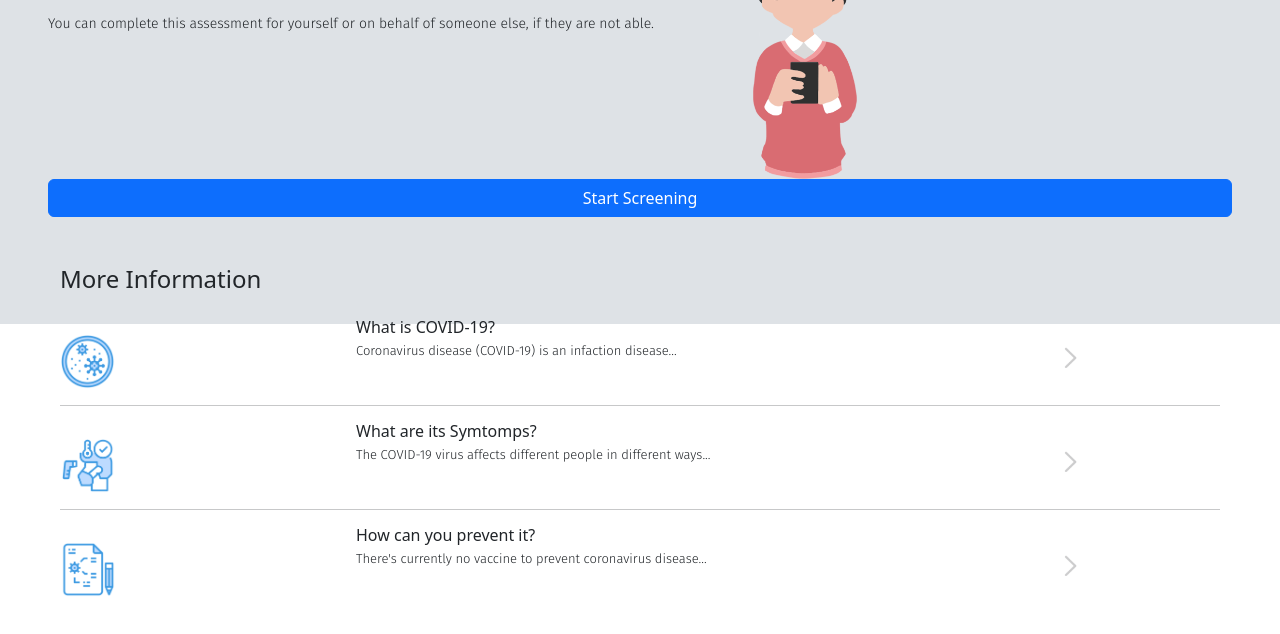
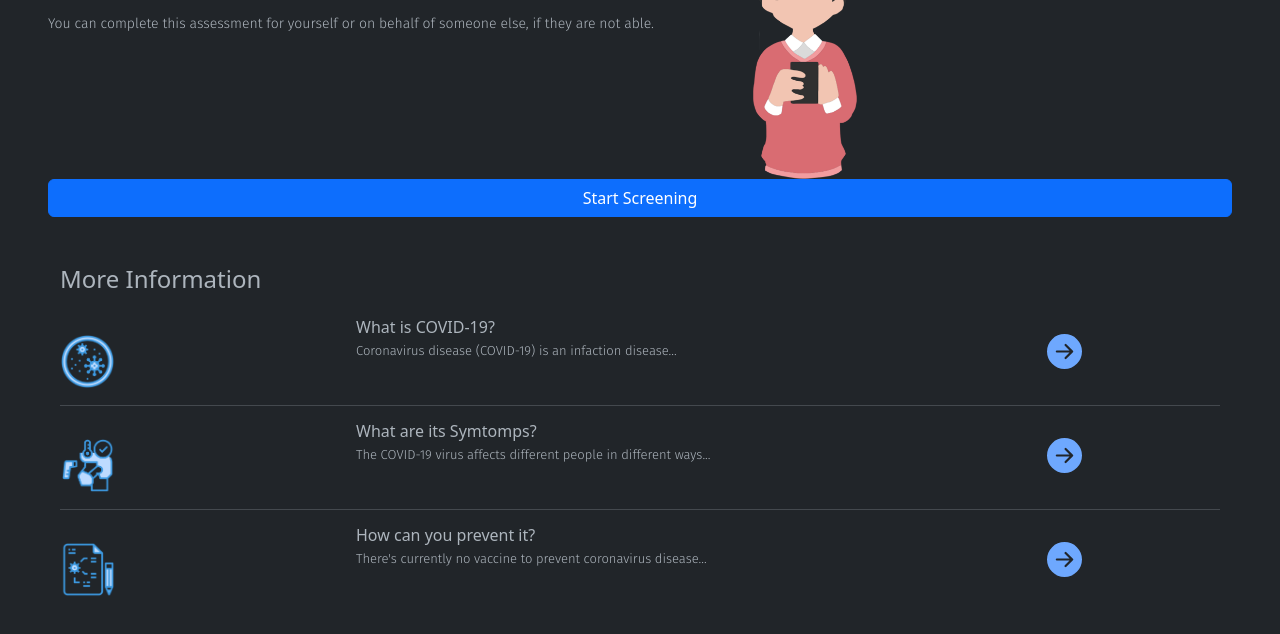
Before and after one commit to itzxajay/Screening-Tool, a plain HTML site: page index.html in a window 1280 px wide. Shown: the part 188-822 px from the top of the page. Drawn offline with nearby package versions, Linux system fonts and the light colour scheme.

Commit message:
Update index.html

```diff
--- a/index.html
+++ b/index.html
@@ -1,5 +1,5 @@
 <!DOCTYPE html>
-<html lang="en">
+<html lang="en" data-bs-theme="dark">
 <head>
     <meta charset="UTF-8">
     <meta name="viewport" content="width=device-width, initial-scale=1.0">
@@ -9,11 +9,6 @@
 <link rel="preconnect" href="https://fonts.gstatic.com" crossorigin>
 <link href="https://fonts.googleapis.com/css2?family=Fira+Sans:wght@300&display=swap" rel="stylesheet">
     <style>
-        .bg-custom-color{
-            background-color: #dee2e6;
-            height: 64vh;
-        }
-
         .first-container-p{
             font-size: 14px;
             font-family: 'Fira Sans', sans-serif;
@@ -26,7 +21,7 @@
     </style>
 </head>
 <body>
-<div class="container-fluid py-4 px-5 bg-custom-color">
+<div class="container-fluid py-4 px-5" >
     <div class="row">
         <div class="col-12">
             <img src="./logo.png" alt="logo" height="50">
@@ -65,7 +60,9 @@
             <p class="second-container-p mb-0">Coronavirus disease (COVID-19) is an infaction disease...</p>
         </div>
         <div class="col-2 mt-3">
-            <a href="./covid-19.html"><img src="./icon-arrow.png" alt="icon-arrow" ></a>
+            <a href="./covid-19.html"><svg xmlns="http://www.w3.org/2000/svg" width="35" height="35" fill="currentColor" class="bi bi-arrow-right-circle-fill" viewBox="0 0 16 16">
+                <path d="M8 0a8 8 0 1 1 0 16A8 8 0 0 1 8 0zM4.5 7.5a.5.5 0 0 0 0 1h5.793l-2.147 2.146a.5.5 0 0 0 .708.708l3-3a.5.5 0 0 0 0-.708l-3-3a.5.5 0 1 0-.708.708L10.293 7.5H4.5z"/>
+              </svg></a>
         </div>
     </div>
     <hr>
@@ -79,7 +76,9 @@
             <p class="second-container-p mb-0">The COVID-19 virus affects different people in different ways...</p>
         </div>
         <div class="col-2 mt-3">
-            <a href="./symtomps.html"><img src="./icon-arrow.png" alt="icon-arrow"></a>
+            <a href="./symtomps.html"><svg xmlns="http://www.w3.org/2000/svg" width="35" height="35" fill="currentColor" class="bi bi-arrow-right-circle-fill" viewBox="0 0 16 16">
+                <path d="M8 0a8 8 0 1 1 0 16A8 8 0 0 1 8 0zM4.5 7.5a.5.5 0 0 0 0 1h5.793l-2.147 2.146a.5.5 0 0 0 .708.708l3-3a.5.5 0 0 0 0-.708l-3-3a.5.5 0 1 0-.708.708L10.293 7.5H4.5z"/>
+              </svg></a>
         </div>
     </div>
     <hr>
@@ -93,7 +92,9 @@
             <p class="second-container-p mb-0">There's currently no vaccine to prevent coronavirus disease...</p>
         </div>
         <div class="col-2 mt-3">
-            <a href="./prevent.html"><img src="./icon-arrow.png" alt="icon-arrow"></a>
+            <a href="./prevent.html"><svg xmlns="http://www.w3.org/2000/svg" width="35" height="35" fill="currentColor" class="bi bi-arrow-right-circle-fill" viewBox="0 0 16 16">
+                <path d="M8 0a8 8 0 1 1 0 16A8 8 0 0 1 8 0zM4.5 7.5a.5.5 0 0 0 0 1h5.793l-2.147 2.146a.5.5 0 0 0 .708.708l3-3a.5.5 0 0 0 0-.708l-3-3a.5.5 0 1 0-.708.708L10.293 7.5H4.5z"/>
+              </svg></a>
         </div>
     </div>
 </div>
```
